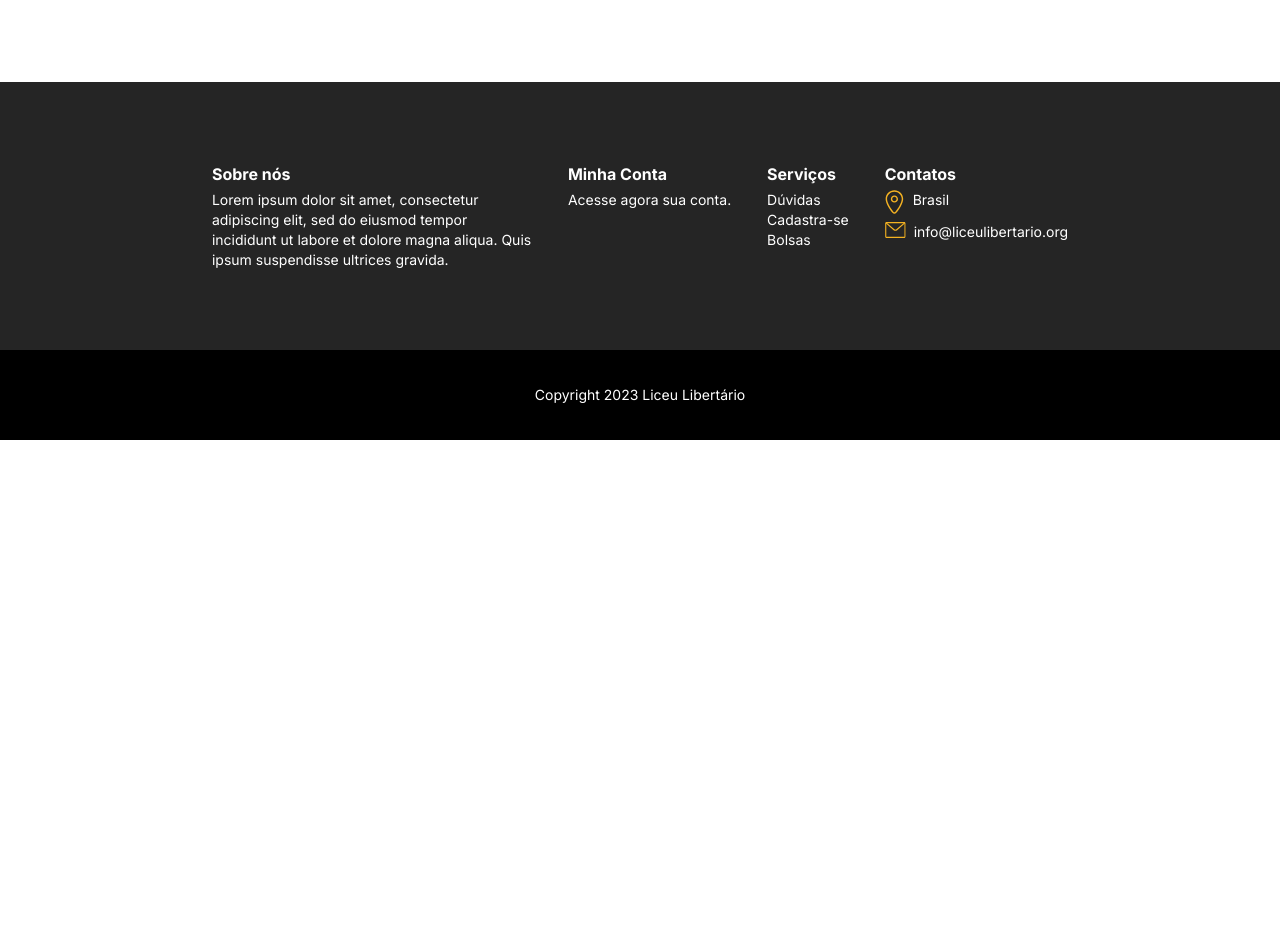
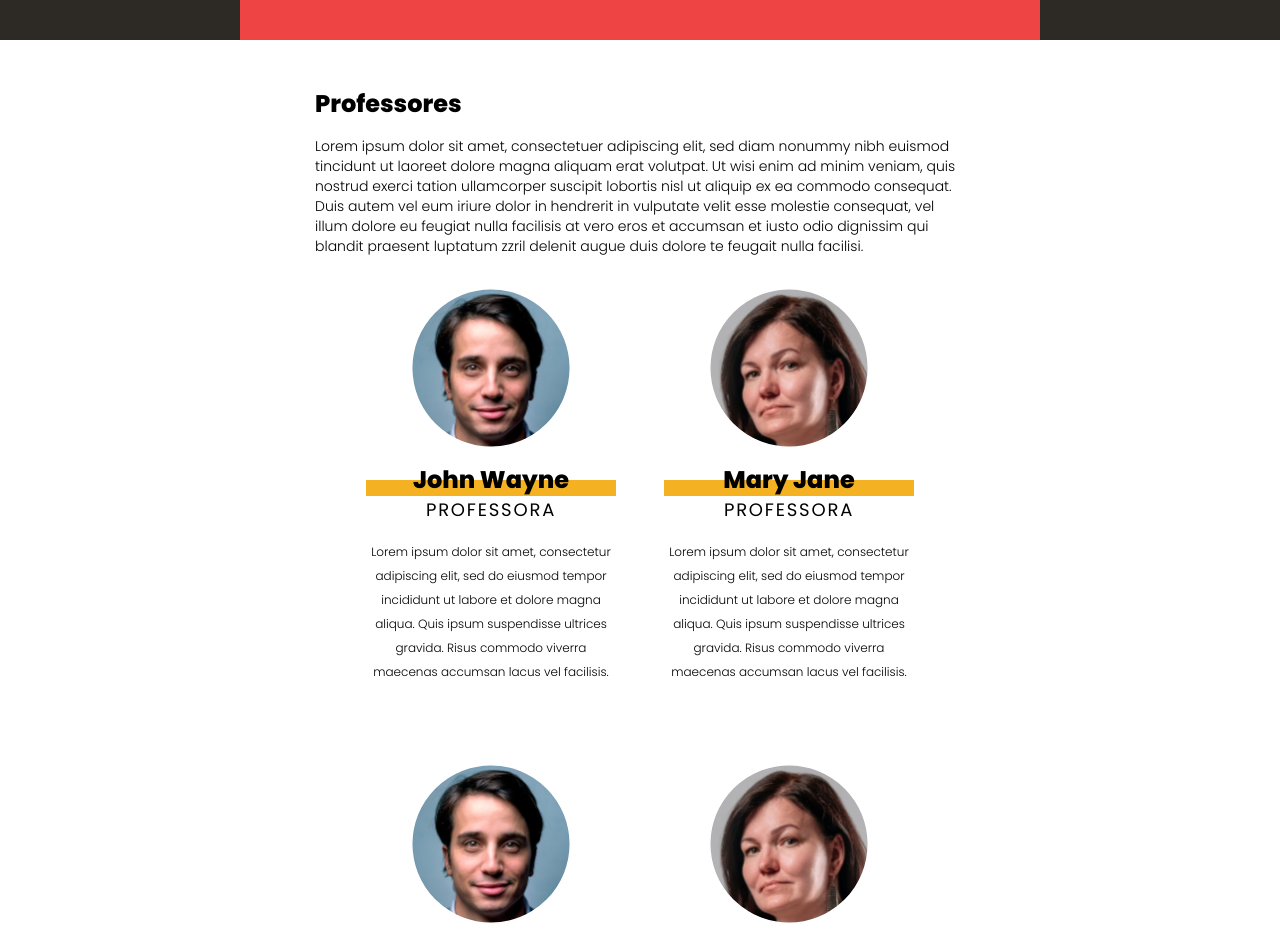
Before and after one commit to MassMessage/liceu-front, a Next.js app: page /teacherList in a window 1280 px wide. Before the commit this address had no page. Shown: the part 360-1297 px from the top of the page. Before the commit the page ends 800 px from the top, so only its background shows below. Built offline with nearby package versions, Linux system fonts and the light colour scheme.

Commit message:
Created TeacherProfile Page

```diff
--- a/app/aboutUs/page.tsx
+++ b/app/aboutUs/page.tsx
@@ -5,6 +5,7 @@ import BillPedrosoAss from "@/public/picturesModel/BillPedrosoAss.svg";
 import LucasCameron from "@/public/picturesModel/LucasCameron.svg";
 import LucasCameronAss from "@/public/picturesModel/LucasCameronAss.svg";
 import { Button } from "../components/Button";
+import { TeacherProfile } from "../components/TeacherProfile";
 
 
 const poppins = Poppins({ weight: ['400', '300', '600', '800'], subsets: ['latin'] })
@@ -16,32 +17,26 @@ export default function AboutUs() {
             </section>
             <section className="w-11/12 mx-auto max-w-[650px]">
                 <h1 className="font-bold text-2xl mb-4 mt-12">Apresentação</h1>
-                <div className=" font-light flex flex-col gap-6 text-sm">
+                <div className=" font-light flex flex-col gap-6 text-sm mb-8">
                     <p>Lorem ipsum dolor sit amet, consectetuer adipiscing elit, sed diam nonummy nibh euismod tincidunt ut laoreet dolore magna aliquam erat volutpat. Ut wisi enim ad minim veniam, quis nostrud exerci tation ullamcorper suscipit lobortis nisl ut aliquip ex ea commodo consequat. Duis autem vel eum iriure dolor in hendrerit in vulputate velit esse molestie consequat, vel illum dolore eu feugiat nulla facilisis at vero eros et accumsan et iusto odio dignissim qui blandit praesent luptatum zzril delenit augue duis dolore te feugait nulla facilisi. </p>
                     <p>Lorem ipsum dolor sit amet, cons ectetuer adipiscing elit, sed diam nonummy nibh euismod tincidunt ut laoreet dolore magna aliquam erat volutpat. Ut wisi enim ad minim veniam, quis nostrud exerci tation ullamcorper suscipit lobortis nisl ut aliquip ex ea commodo consequat.</p>
                     <p>Lorem ipsum dolor sit amet, consectetuer adipiscing elit, sed diam nonummy nibh euismod tincidunt ut laoreet dolore magna aliquam erat volutpat.</p>
                 </div>
                 <div className="flex flex-wrap justify-center gap-12">
-                    <div className=' flex flex-col text-xs items-center text-center w-[250px] mt-12'>
-                        <Image src={BillPedroso} alt='Author Photo' className='rounded-full w-[10rem] h-[10rem] ' />
-                        <div className="relative w-full mt-4">
-                            <h2 className='font-bold text-2xl z-10 relative whitespace-nowrap'>Bill Pedroso</h2>
-                            <div className="absolute bottom-0 h-4 w-full bg-[#F4B223]" />
-                        </div>
-                        <h3 className="text-lg mb-4 tracking-widest">ESCRITOR</h3>
-                        <p className="text-xs font-light leading-loose">Lorem ipsum dolor sit amet, consectetur adipiscing elit, sed do eiusmod tempor incididunt ut labore et dolore magna aliqua. Quis ipsum suspendisse ultrices gravida. Risus commodo viverra maecenas accumsan lacus vel facilisis. </p>
-                        <Image src={BillPedrosoAss} alt='Author Photo' className='rounded-full w-28 mt-8' />
-                    </div>
-                    <div className=' flex flex-col text-xs items-center text-center w-[250px] mt-12'>
-                        <Image src={LucasCameron} alt='Author Photo' className='rounded-full w-[10rem] h-[10rem] ' />
-                        <div className="relative w-full mt-4">
-                            <h2 className='font-bold text-2xl z-10 relative whitespace-nowrap'>Lucas Cameron</h2>
-                            <div className="absolute bottom-0 h-4 w-full bg-[#F4B223]" />
-                        </div>
-                        <h3 className="text-lg mb-4 tracking-widest">HISTORIADOR</h3>
-                        <p className="text-xs font-light leading-loose">Lorem ipsum dolor sit amet, consectetur adipiscing elit, sed do eiusmod tempor incididunt ut labore et dolore magna aliqua. Quis ipsum suspendisse ultrices gravida. Risus commodo viverra maecenas accumsan lacus vel facilisis. </p>
-                        <Image src={LucasCameronAss} alt='Author Photo' className='rounded-full w-28 mt-8' />
-                    </div>
+                    <TeacherProfile
+                        name="Bill Pedroso"
+                        title="ESCRITOR"
+                        description="Lorem ipsum dolor sit amet, consectetur adipiscing elit, sed do eiusmod tempor incididunt ut labore et dolore magna aliqua. Quis ipsum suspendisse ultrices gravida. Risus commodo viverra maecenas accumsan lacus vel facilisis. "
+                        photo={BillPedroso}
+                        signature={BillPedrosoAss}
+                    />
+                    <TeacherProfile
+                        name="Lucas Cameon"
+                        title="HISTORIADOR"
+                        description="Lorem ipsum dolor sit amet, consectetur adipiscing elit, sed do eiusmod tempor incididunt ut labore et dolore magna aliqua. Quis ipsum suspendisse ultrices gravida. Risus commodo viverra maecenas accumsan lacus vel facilisis. "
+                        photo={LucasCameron}
+                        signature={LucasCameronAss}
+                    />
                 </div>
                 <div className="flex justify-center mt-12">
                     <Button color="black" background="#F4B221">LISTA DE PROFESSORES</Button>
--- /dev/null
+++ b/app/components/TeacherProfile.tsx
@@ -0,0 +1,37 @@
+import { Poppins } from "next/font/google"
+import Image from "next/image"
+import BillPedroso from "@/public/picturesModel/BillPedroso.svg";
+import BillPedrosoAss from "@/public/picturesModel/BillPedrosoAss.svg";
+import LucasCameron from "@/public/picturesModel/LucasCameron.svg";
+import LucasCameronAss from "@/public/picturesModel/LucasCameronAss.svg";
+import { Button } from "../components/Button";
+import { StaticImport } from "next/dist/shared/lib/get-img-props";
+import { FC } from "react";
+
+const poppins = Poppins({ weight: ['400', '300', '600', '800'], subsets: ['latin'] })
+
+interface ITeacherProfile {
+    name: string;
+    title: string;
+    description: string;
+    photo: string | StaticImport;
+    signature?: string | StaticImport
+}
+
+export const TeacherProfile: FC<ITeacherProfile> = (props) => {
+    return (
+        <div className=' flex flex-col text-xs items-center text-center w-[250px] mt-8'>
+            <Image src={props.photo} alt={props.name} className='rounded-full w-[10rem] h-[10rem] ' />
+            <div className="relative w-full mt-4">
+                <h2 className='font-bold text-2xl z-10 relative whitespace-nowrap'>{props.name}</h2>
+                <div className="absolute bottom-0 h-4 w-full bg-[#F4B223]" />
+            </div>
+            <h3 className="text-lg mb-4 tracking-widest">{props.title}</h3>
+            <p className="text-xs font-light leading-loose">{props.description}</p>
+            {props.signature
+                ? <Image src={props.signature} alt={props.name + ' signature'} className='rounded-full w-28 mt-8' />
+                : null
+            }
+        </div>
+    )
+}
--- /dev/null
+++ b/app/teacherList/page.tsx
@@ -0,0 +1,64 @@
+import { Poppins } from "next/font/google"
+import Image from "next/image"
+import JohnWayne from "@/public/picturesModel/JohnWayne.svg";
+import MaryJane from "@/public/picturesModel/MaryJane.svg";
+import { Button } from "../components/Button";
+import { TeacherProfile } from "../components/TeacherProfile";
+
+const poppins = Poppins({ weight: ['400', '300', '600', '800'], subsets: ['latin'] })
+
+export default function TeacherList() {
+    return (
+        <main className={poppins.className + ' mb-24'}>
+            <section className="bg-[#2D2A26]">
+                <div className="bg-red-500 w-full h-[400px] md:w-[750px] lg:w-[800px] mx-auto" />
+            </section>
+            <section className="w-11/12 mx-auto max-w-[650px]">
+                <h1 className="font-bold text-2xl mb-4 mt-12">Professores</h1>
+                <div className=" font-light flex flex-col gap-6 text-sm">
+                    <p>Lorem ipsum dolor sit amet, consectetuer adipiscing elit, sed diam nonummy nibh euismod tincidunt ut laoreet dolore magna aliquam erat volutpat. Ut wisi enim ad minim veniam, quis nostrud exerci tation ullamcorper suscipit lobortis nisl ut aliquip ex ea commodo consequat. Duis autem vel eum iriure dolor in hendrerit in vulputate velit esse molestie consequat, vel illum dolore eu feugiat nulla facilisis at vero eros et accumsan et iusto odio dignissim qui blandit praesent luptatum zzril delenit augue duis dolore te feugait nulla facilisi.</p>
+                </div>
+
+                <div className="flex flex-wrap justify-center gap-12">
+
+                    <TeacherProfile
+                        name="John Wayne"
+                        title="PROFESSORA"
+                        description="Lorem ipsum dolor sit amet, consectetur adipiscing elit, sed do eiusmod tempor incididunt ut labore et dolore magna aliqua. Quis ipsum suspendisse ultrices gravida. Risus commodo viverra maecenas accumsan lacus vel facilisis. "
+                        photo={JohnWayne}
+                    />
+                    <TeacherProfile
+                        name="Mary Jane"
+                        title="PROFESSORA"
+                        description="Lorem ipsum dolor sit amet, consectetur adipiscing elit, sed do eiusmod tempor incididunt ut labore et dolore magna aliqua. Quis ipsum suspendisse ultrices gravida. Risus commodo viverra maecenas accumsan lacus vel facilisis. "
+                        photo={MaryJane}
+                    />
+                    <TeacherProfile
+                        name="John Wayne"
+                        title="PROFESSORA"
+                        description="Lorem ipsum dolor sit amet, consectetur adipiscing elit, sed do eiusmod tempor incididunt ut labore et dolore magna aliqua. Quis ipsum suspendisse ultrices gravida. Risus commodo viverra maecenas accumsan lacus vel facilisis. "
+                        photo={JohnWayne}
+                    />
+                    <TeacherProfile
+                        name="Mary Jane"
+                        title="PROFESSORA"
+                        description="Lorem ipsum dolor sit amet, consectetur adipiscing elit, sed do eiusmod tempor incididunt ut labore et dolore magna aliqua. Quis ipsum suspendisse ultrices gravida. Risus commodo viverra maecenas accumsan lacus vel facilisis. "
+                        photo={MaryJane}
+                    />
+                    <TeacherProfile
+                        name="John Wayne"
+                        title="PROFESSORA"
+                        description="Lorem ipsum dolor sit amet, consectetur adipiscing elit, sed do eiusmod tempor incididunt ut labore et dolore magna aliqua. Quis ipsum suspendisse ultrices gravida. Risus commodo viverra maecenas accumsan lacus vel facilisis. "
+                        photo={JohnWayne}
+                    />
+                    <TeacherProfile
+                        name="Mary Jane"
+                        title="PROFESSORA"
+                        description="Lorem ipsum dolor sit amet, consectetur adipiscing elit, sed do eiusmod tempor incididunt ut labore et dolore magna aliqua. Quis ipsum suspendisse ultrices gravida. Risus commodo viverra maecenas accumsan lacus vel facilisis. "
+                        photo={MaryJane}
+                    />
+                </div>
+            </section>
+        </main>
+    )
+}
```
Also changed, not shown: public/picturesModel/JohnWayne.svg (added), public/picturesModel/MaryJane.svg (added).
